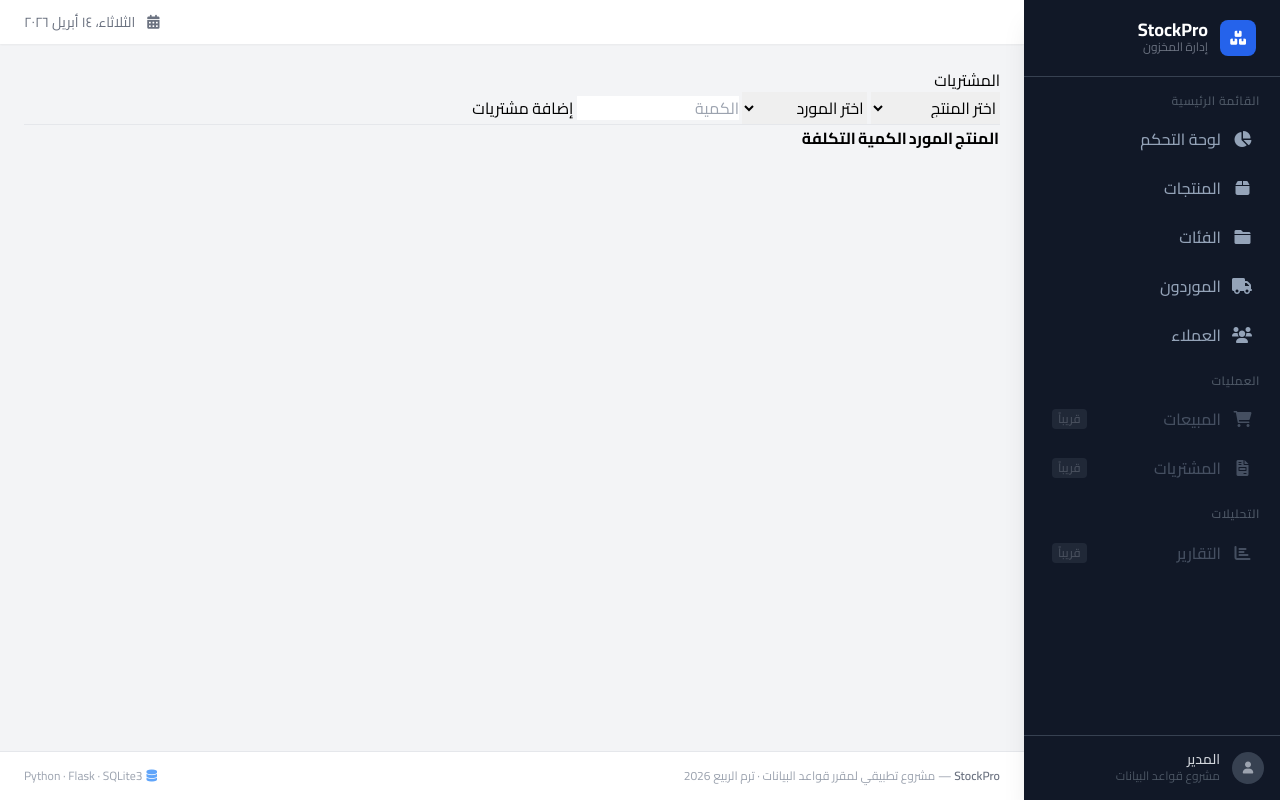
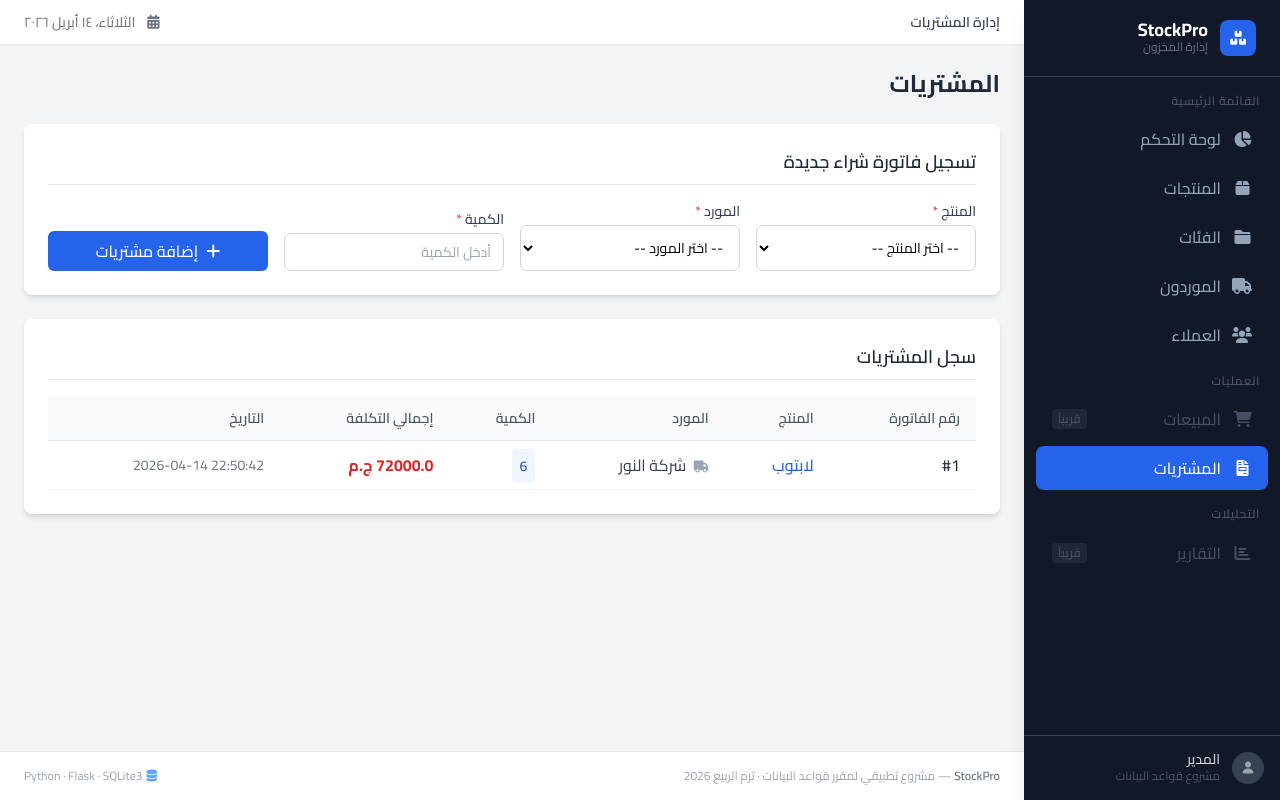
Before and after one commit to mohame1aaaarh/stockpro, a Flask app: page /purchases in a window 1280 px wide. Run offline with Flask 3, Linux system fonts and the light colour scheme; data comes from the database, SQL or seed files in the repository; lists and menus that the app fills with data are empty; some libraries are stand-ins or nearby versions.

Commit message:
Add Purchases feature and modify database schema

```diff
--- a/app.py
+++ b/app.py
@@ -280,6 +280,7 @@
     conn.commit()
     conn.close()
 
+    flash('تم تسجيل المشترى بنجاح', 'success')
     return redirect(url_for('purchasesPage'))
 
 if __name__ == '__main__':
--- a/database/database.sql
+++ b/database/database.sql
@@ -42,21 +42,13 @@
 
 create table if not exists purchases (
     id integer primary key autoincrement,
+    product_id integer not null,
     supplier_id integer not null,
-    purchase_date text not null,
-    total_amount real not null,
-    info text,
+    quantity integer not null,
+    total_cost real not null,
+    purchase_date text default (datetime('now')),
+    FOREIGN KEY (product_id) REFERENCES products(id),
     FOREIGN KEY (supplier_id) REFERENCES suppliers(id)
-);
-
-create table if not exists purchase_items (
-    id integer primary key autoincrement,
-    purchase_id integer not null,
-    product_id integer not null,
-    quantity integer not null,
-    price real not null,
-    FOREIGN KEY (purchase_id) REFERENCES purchases(id),
-    FOREIGN KEY (product_id) REFERENCES products(id)
 );
 
 create table if not exists sales (
--- a/templates/base.html
+++ b/templates/base.html
@@ -97,11 +97,10 @@
                 <span class="mr-auto text-xs bg-gray-700 text-gray-400 px-1.5 py-0.5 rounded">قريباً</span>
             </a>
 
-            <!-- ⏳ لسه مش موجود -->
-            <a href="#" class="sidebar-link disabled">
+            <!-- ✅ موجود -->
+            <a href="{{ url_for('purchasesPage') }}" class="sidebar-link {% if request.endpoint == 'purchasesPage' %}active{% endif %}">
                 <i class="fas fa-file-invoice"></i>
                 <span>المشتريات</span>
-                <span class="mr-auto text-xs bg-gray-700 text-gray-400 px-1.5 py-0.5 rounded">قريباً</span>
             </a>
 
             <div class="pt-3">
--- a/templates/purchases.html
+++ b/templates/purchases.html
@@ -1,50 +1,107 @@
-{% extends 'base.html' %}
+{% extends "base.html" %}
+
+{% block title %}المشتريات - StockPro{% endblock %}
+
+{% block page_title %}إدارة المشتريات{% endblock %}
 
 {% block content %}
+<div class="space-y-6">
 
-<h2>المشتريات</h2>
+    <!-- Header Section -->
+    <div class="flex justify-between items-center">
+        <h1 class="text-2xl font-bold text-gray-800">المشتريات</h1>
+    </div>
 
-<!-- فورم إضافة مشتريات -->
-<form method="POST" action="{{ url_for('purchasesPageadd') }}">
+    <!-- Form Section -->
+    <div class="bg-white rounded-lg shadow-md p-6">
+        <h2 class="text-lg font-semibold text-gray-800 mb-4 border-b pb-2">تسجيل فاتورة شراء جديدة</h2>
+        <form method="POST" action="{{ url_for('purchasesPageadd') }}" class="grid grid-cols-1 md:grid-cols-4 gap-4 items-end">
 
-    <select name="product_id" required>
-        <option value="">اختر المنتج</option>
+            <!-- المنتجات -->
+            <div class="flex flex-col gap-1">
+                <label for="product_id" class="text-sm font-medium text-gray-700">المنتج <span class="text-red-500">*</span></label>
+                <select name="product_id" id="product_id" required
+                        class="w-full rounded-md border border-gray-300 px-3 py-2 text-sm focus:border-blue-500 focus:outline-none focus:ring-1 focus:ring-blue-500 bg-white">
+                    <option value="" disabled selected>-- اختر المنتج --</option>
                     {% for p in products %}
-            <option value="{{ p.id }}">{{ p.name }}</option>
+                        <option value="{{ p.id }}">{{ p.name }} (سعر الشراء: {{ p.price_for_buy }} ج)</option>
                     {% endfor %}
                 </select>
+            </div>
 
-    <select name="supplier_id" required>
-        <option value="">اختر المورد</option>
+            <!-- الموردين -->
+            <div class="flex flex-col gap-1">
+                <label for="supplier_id" class="text-sm font-medium text-gray-700">المورد <span class="text-red-500">*</span></label>
+                <select name="supplier_id" id="supplier_id" required
+                        class="w-full rounded-md border border-gray-300 px-3 py-2 text-sm focus:border-blue-500 focus:outline-none focus:ring-1 focus:ring-blue-500 bg-white">
+                    <option value="" disabled selected>-- اختر المورد --</option>
                     {% for s in suppliers %}
                         <option value="{{ s.id }}">{{ s.name }}</option>
                     {% endfor %}
                 </select>
+            </div>
 
-    <input type="number" name="quantity" placeholder="الكمية" required>
+            <!-- الكمية -->
+            <div class="flex flex-col gap-1">
+                <label for="quantity" class="text-sm font-medium text-gray-700">الكمية <span class="text-red-500">*</span></label>
+                <input type="number" name="quantity" id="quantity" placeholder="أدخل الكمية" min="1" required
+                       class="w-full rounded-md border border-gray-300 px-3 py-2 text-sm focus:border-blue-500 focus:outline-none focus:ring-1 focus:ring-blue-500">
+            </div>
 
-    <button type="submit">إضافة مشتريات</button>
+            <!-- زر الإضافة -->
+            <div>
+                <button type="submit" class="w-full bg-blue-600 hover:bg-blue-700 text-white font-medium py-2 px-4 rounded-md transition-colors flex justify-center items-center gap-2">
+                    <i class="fas fa-plus"></i> إضافة مشتريات
+                </button>
+            </div>
+
         </form>
+    </div>
 
-<hr>
+    <!-- Table Section -->
+    <div class="bg-white rounded-lg shadow-md p-6">
+        <h2 class="text-lg font-semibold text-gray-800 mb-4 border-b pb-2">سجل المشتريات</h2>
 
-<!-- جدول المشتريات -->
-<table border="1">
+        <div class="overflow-x-auto">
+            <table class="w-full text-right border-collapse">
+                <thead>
+                    <tr class="bg-gray-50 border-b border-gray-200">
+                        <th class="py-3 px-4 text-sm font-semibold text-gray-600">رقم الفاتورة</th>
+                        <th class="py-3 px-4 text-sm font-semibold text-gray-600">المنتج</th>
+                        <th class="py-3 px-4 text-sm font-semibold text-gray-600">المورد</th>
+                        <th class="py-3 px-4 text-sm font-semibold text-gray-600">الكمية</th>
+                        <th class="py-3 px-4 text-sm font-semibold text-gray-600">إجمالي التكلفة</th>
+                        <th class="py-3 px-4 text-sm font-semibold text-gray-600">التاريخ</th>
+                    </tr>
+                </thead>
+                <tbody>
+                    {% for p in purchases %}
+                    <tr class="border-b border-gray-100 hover:bg-gray-50 transition-colors">
+                        <td class="py-3 px-4 text-gray-800 font-medium">#{{ p.id }}</td>
+                        <td class="py-3 px-4 text-blue-600 font-medium">{{ p.product_name }}</td>
+                        <td class="py-3 px-4 text-gray-700">
+                            <i class="fas fa-truck text-xs text-gray-400 ml-1"></i> {{ p.supplier_name }}
+                        </td>
+                        <td class="py-3 px-4">
+                            <span class="bg-blue-50 text-blue-700 py-1 px-2 rounded font-medium text-sm">
+                                {{ p.quantity }}
+                            </span>
+                        </td>
+                        <td class="py-3 px-4 font-bold text-red-600">{{ p.total_cost }} ج.م</td>
+                        <td class="py-3 px-4 text-gray-500 text-sm" dir="ltr" style="text-align: right;">{{ p.purchase_date }}</td>
+                    </tr>
+                    {% else %}
                     <tr>
-        <th>المنتج</th>
-        <th>المورد</th>
-        <th>الكمية</th>
-        <th>التكلفة</th>
-    </tr>
-
-    {% for p in purchases %}
-    <tr>
-        <td>{{ p.product_name }}</td>
-        <td>{{ p.supplier_name }}</td>
-        <td>{{ p.quantity }}</td>
-        <td>{{ p.total_cost }}</td>
+                        <td colspan="6" class="py-8 px-4 text-center text-gray-500 bg-gray-50">
+                            <i class="fas fa-file-invoice text-4xl text-gray-300 mb-3 block"></i>
+                            لا توجد عمليات شراء مسجلة بعد.
+                        </td>
                     </tr>
                     {% endfor %}
+                </tbody>
             </table>
+        </div>
+    </div>
 
+</div>
 {% endblock %}
```
Also changed, not shown: database/stockpro.db. Lines whose indentation alone changed are shown as unchanged.
